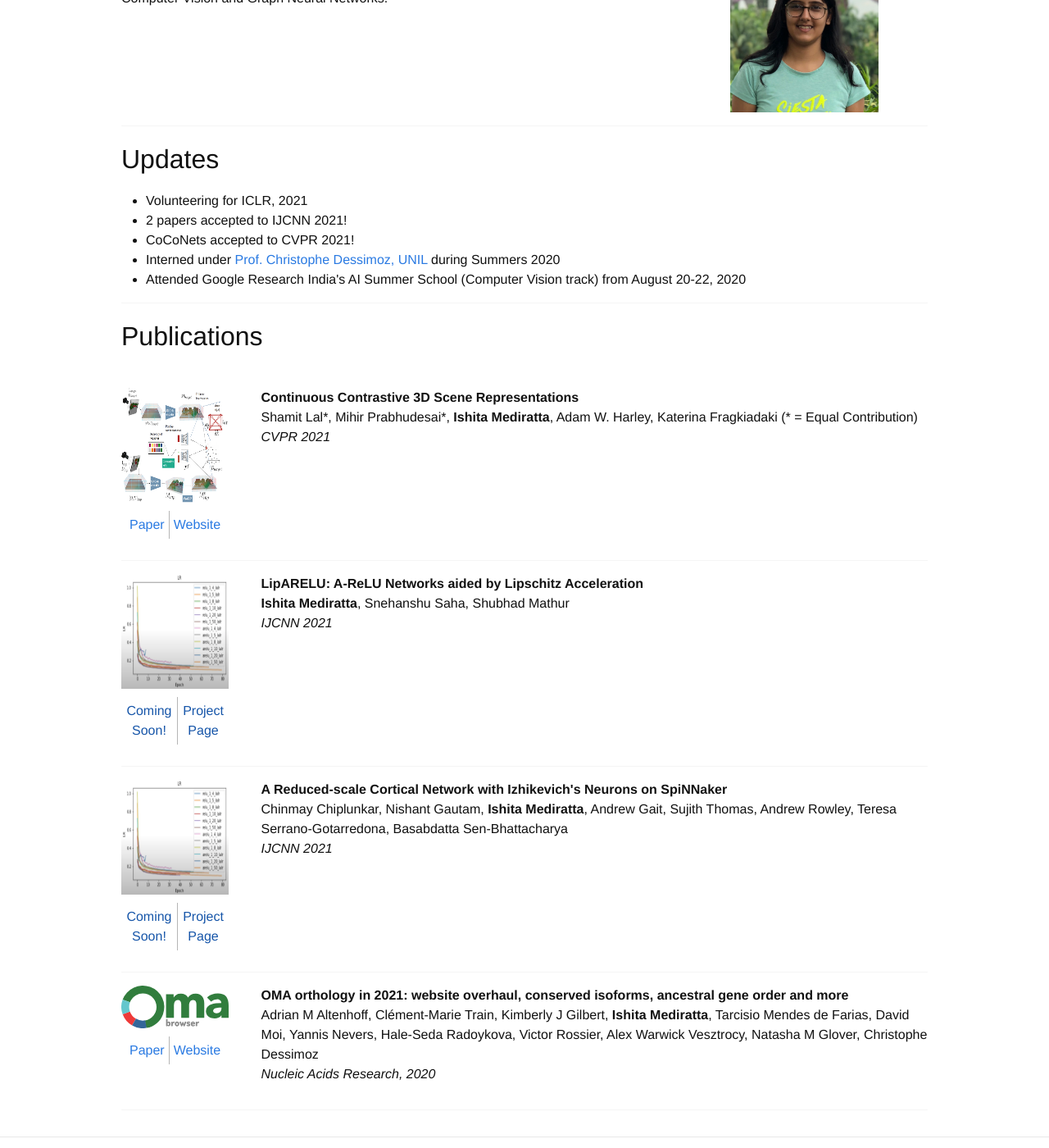
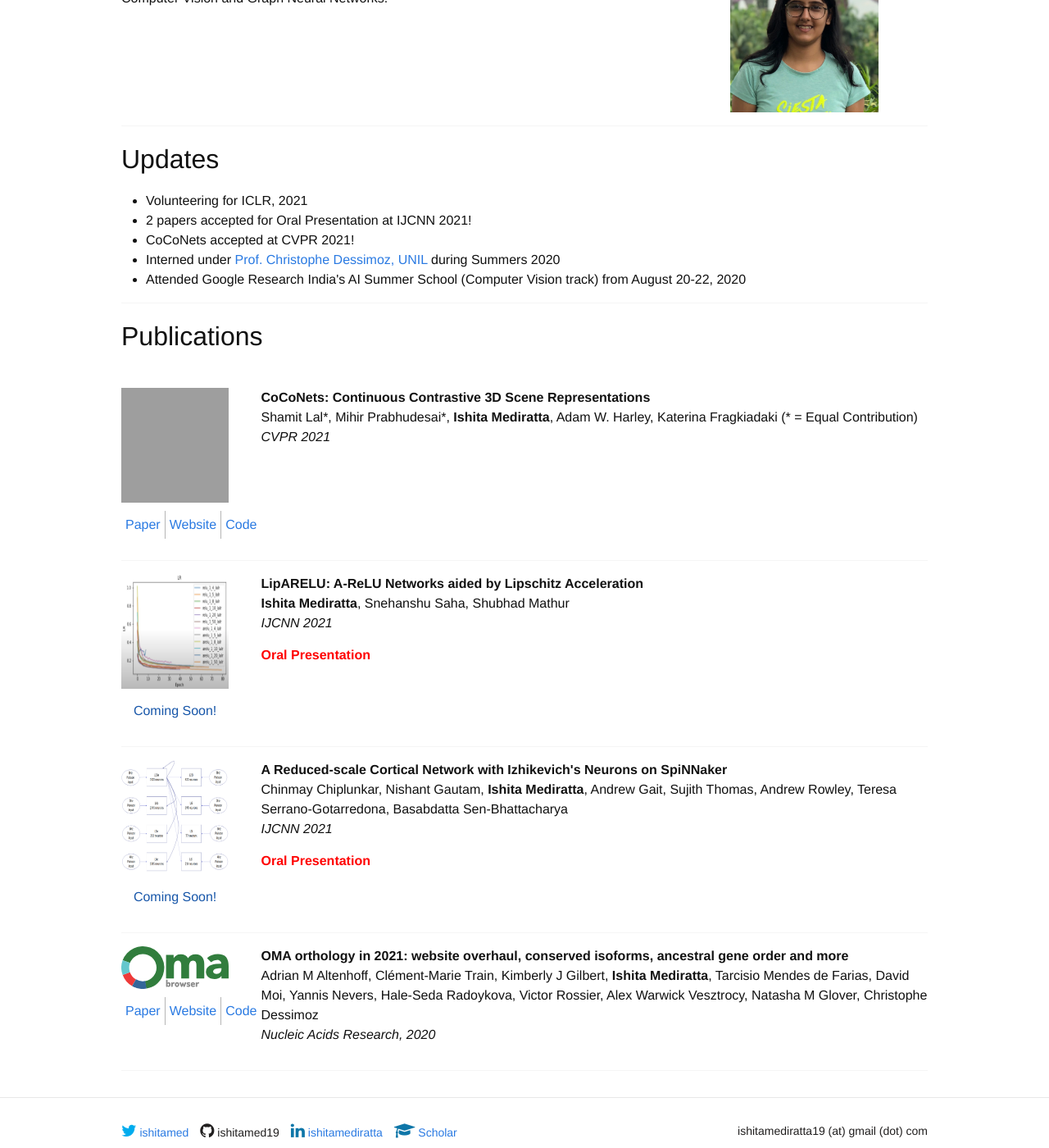
Before and after one commit to ishitamed19/ishitamed19.github.io, a Jekyll site: the page built from index.html, in a window 1280 px wide and 1400 px high, scrolled down 321 px. Shown: the whole window at 82% size. Built offline with Jekyll 4.4.1, drawn with Linux system fonts in a browser that asks for light colours; nearby versions of some CDN libraries; some web fonts are replaced; grey boxes are pictures that could not be loaded.

Commit message:
Summer 2021 updates

```diff
--- a/index.html
+++ b/index.html
@@ -27,8 +27,8 @@ title: "Ishita Mediratta"
 <h1 style="text-align:left" align="left">Updates</h1>
 <ul>
   <li>Volunteering for ICLR, 2021</li>
-  <li>2 papers accepted to IJCNN 2021!</li>
-  <li>CoCoNets accepted to CVPR 2021!</li>
+  <li>2 papers accepted for Oral Presentation at IJCNN 2021!</li>
+  <li>CoCoNets accepted at CVPR 2021!</li>
   <li>Interned under <a href="http://lab.dessimoz.org/">Prof. Christophe Dessimoz, UNIL</a> during Summers 2020</li>
   <li>Attended Google Research India's AI Summer School (Computer Vision track) from August 20-22, 2020</li>
 </ul>
@@ -40,16 +40,17 @@ title: "Ishita Mediratta"
   <br>
     <div class="row">
     <div class="two columns">
-      <img style="margin-top:0em" src="/images/research/3cnets.png" width="10" height="140">
+      <img style="margin-top:0em" src="/images/research/apps.gif" width="10" height="140">
       <table>
         <tr>
           <td><a href="https://arxiv.org/pdf/2104.03851.pdf">Paper</a></td>
           <td><a href="https://mihirp1998.github.io/project_pages/coconets/">Website</a></td>
+	  <td><a href="https://github.com/shamitlal/CoCoNets">Code</a></td>
         </tr>
       </table>
     </div>
     <div class="ten columns">
-      <b> Continuous Contrastive 3D Scene Representations </b>
+      <b> CoCoNets: Continuous Contrastive 3D Scene Representations </b>
       <p> Shamit Lal*, Mihir Prabhudesai*, <b>Ishita Mediratta</b>, Adam W. Harley, Katerina Fragkiadaki (* = Equal Contribution)<br><i>CVPR 2021</i></p>
     </div>
   </div>
@@ -64,13 +65,12 @@ title: "Ishita Mediratta"
       <table>
         <tr>
           <td><a href="">Coming Soon!</a></td>
-          <td><a href="">Project Page</a></td>
         </tr>
       </table>
     </div>
     <div class="ten columns">
       <b> LipARELU: A-ReLU Networks aided by Lipschitz Acceleration  </b>
-      <p> <b>Ishita Mediratta</b>, Snehanshu Saha, Shubhad Mathur<br><i>IJCNN 2021</i></p>
+      <p> <b>Ishita Mediratta</b>, Snehanshu Saha, Shubhad Mathur<br><i>IJCNN 2021</i><br><b><p style="color:red">Oral Presentation</p></b></p>
     </div>
   </div>
 
@@ -78,17 +78,16 @@ title: "Ishita Mediratta"
 
  <div class="row">
     <div class="two columns">
-      <img style="margin-top:0em" src="/images/research/lalr.png" width="10" height="140">
+      <img style="margin-top:0em" src="/images/research/cortical_model.png" width="10" height="140">
       <table>
         <tr>
           <td><a href="">Coming Soon!</a></td>
-          <td><a href="">Project Page</a></td>
         </tr>
       </table>
     </div>
     <div class="ten columns">
       <b> A Reduced-scale Cortical Network with Izhikevich's Neurons on SpiNNaker  </b>
-	    <p> Chinmay Chiplunkar, Nishant Gautam, <b>Ishita Mediratta</b>, Andrew Gait, Sujith Thomas, Andrew Rowley, Teresa Serrano-Gotarredona, Basabdatta Sen-Bhattacharya<br><i>IJCNN 2021</i></p>
+	    <p> Chinmay Chiplunkar, Nishant Gautam, <b>Ishita Mediratta</b>, Andrew Gait, Sujith Thomas, Andrew Rowley, Teresa Serrano-Gotarredona, Basabdatta Sen-Bhattacharya<br><i>IJCNN 2021</i><br><b><p style="color:red">Oral Presentation</p></b></p>
     </div>
   </div>
 
@@ -103,6 +102,7 @@ title: "Ishita Mediratta"
         <tr>
           <td><a href="https://doi.org/10.1093/nar/gkaa1007">Paper</a></td>
           <td><a href="https://omabrowser.org/oma/home/">Website</a></td>
+	  <td><a href="https://github.com/DessimozLab/iHam">Code</a></td>
         </tr>
       </table>
     </div>
```
